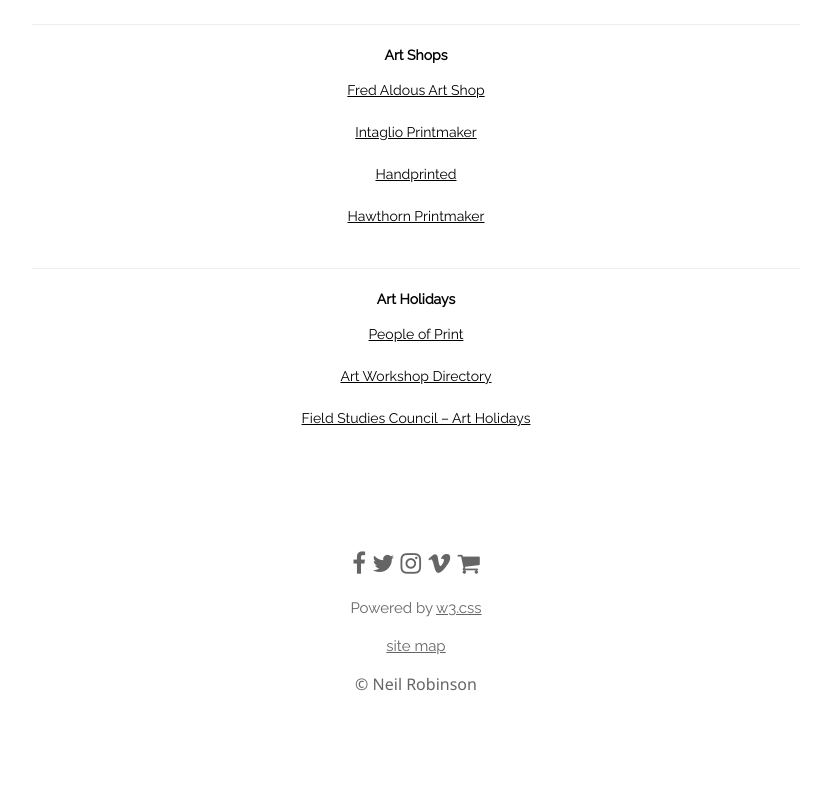
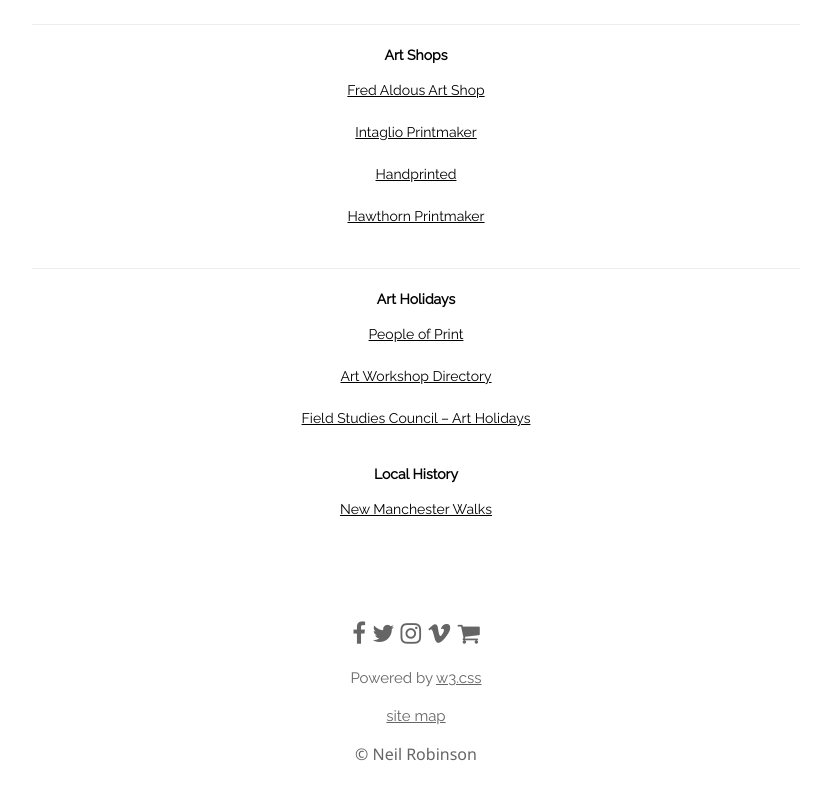
Before and after one commit to nr2017/neilrobinsonart.io, a plain HTML site: page links.html in a window 1280 px wide. Shown: the part 723-1523 px from the top of the page, without its empty margins (224-1055 px from the left). Drawn offline with nearby package versions, Linux system fonts and the light colour scheme.

Commit message:
Add files via upload
Added a new website link.

```diff
--- a/links.html
+++ b/links.html
@@ -109,6 +109,8 @@
 			  <a href="https://www.field-studies-council.org/courses-and-experiences/art-and-leisure-courses/" target="_blank">Field Studies Council – Art Holidays</a>
 			  <br>
 			  <br>
+			  <p class="text-left"><b>Local History</b></p>
+			  <a href="http://www.newmanchesterwalks.com/" target="_blank">New Manchester Walks</a>
 
 
 
```
